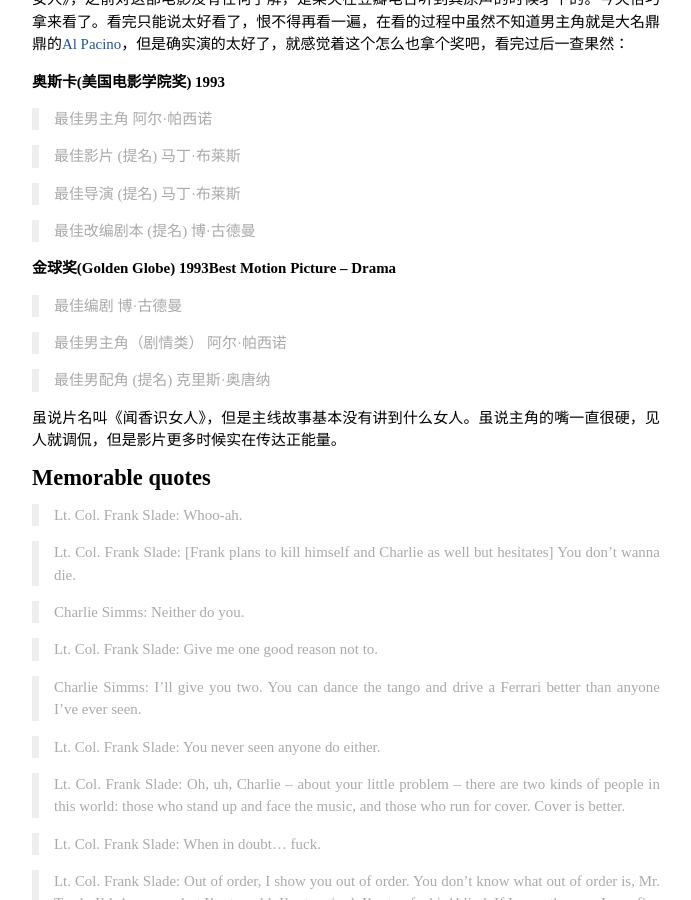
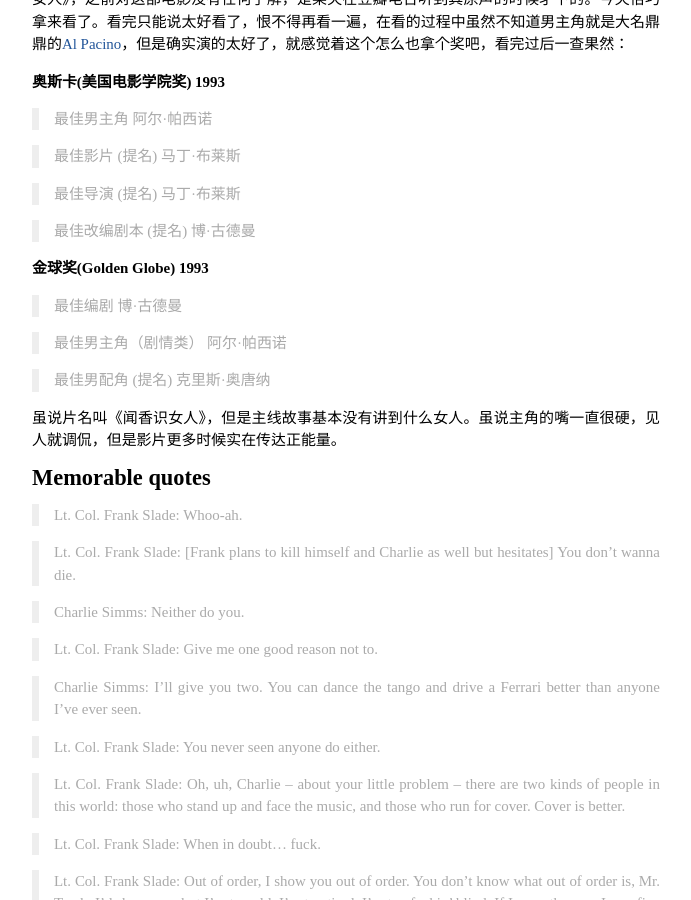
Before and after one commit to one3chens/somemightsay, a Jekyll site: the page built from _posts/2012-10-24-would-not-it-be-nice.md, in a window 1280 px wide and 900 px high, scrolled down 2027 px. Shown: the whole window, without its empty margins (294-985 px from the left). Built offline with Jekyll 4.4.1, drawn with Linux system fonts in a browser that asks for light colours; Markdown is read by kramdown in place of the engine named in the settings.

Commit message:
amend post : [would-not-it-be-nice]

```diff
--- a/_posts/2012-10-24-Wouldnt-it-be-nice.md
+++ b/_posts/2012-10-24-would-not-it-be-nice.md
@@ -49,7 +50,7 @@
 
 <!-- more -->
 
-#### 金球奖(Golden Globe)  1993Best Motion Picture – Drama
+#### 金球奖(Golden Globe)  1993
 
 > 最佳编剧 博·古德曼
 
@@ -124,4 +125,4 @@
 
 写到现在发现自己晚上还是能干许多事情的，真不知道上学期间是怎么浪费的。现在已经又要一点半了，前天的这个时候，我还在床上翻来覆去睡不着呢，不知怎么的这周连续两天失眠了。所以今天突然断网了，我把一本书的最后部分看完了，看了不特别好看的电影，写了篇文章。这多好啊，感觉比我一天做的事还多，难道是因为记录下来的原因么？
 
-#Wouldn’t it be nice！
+#Wouldn't it be nice！
```
Also changed, not shown: other parts of _posts/2012-10-24-would-not-it-be-nice.md (+4 -3 lines).
